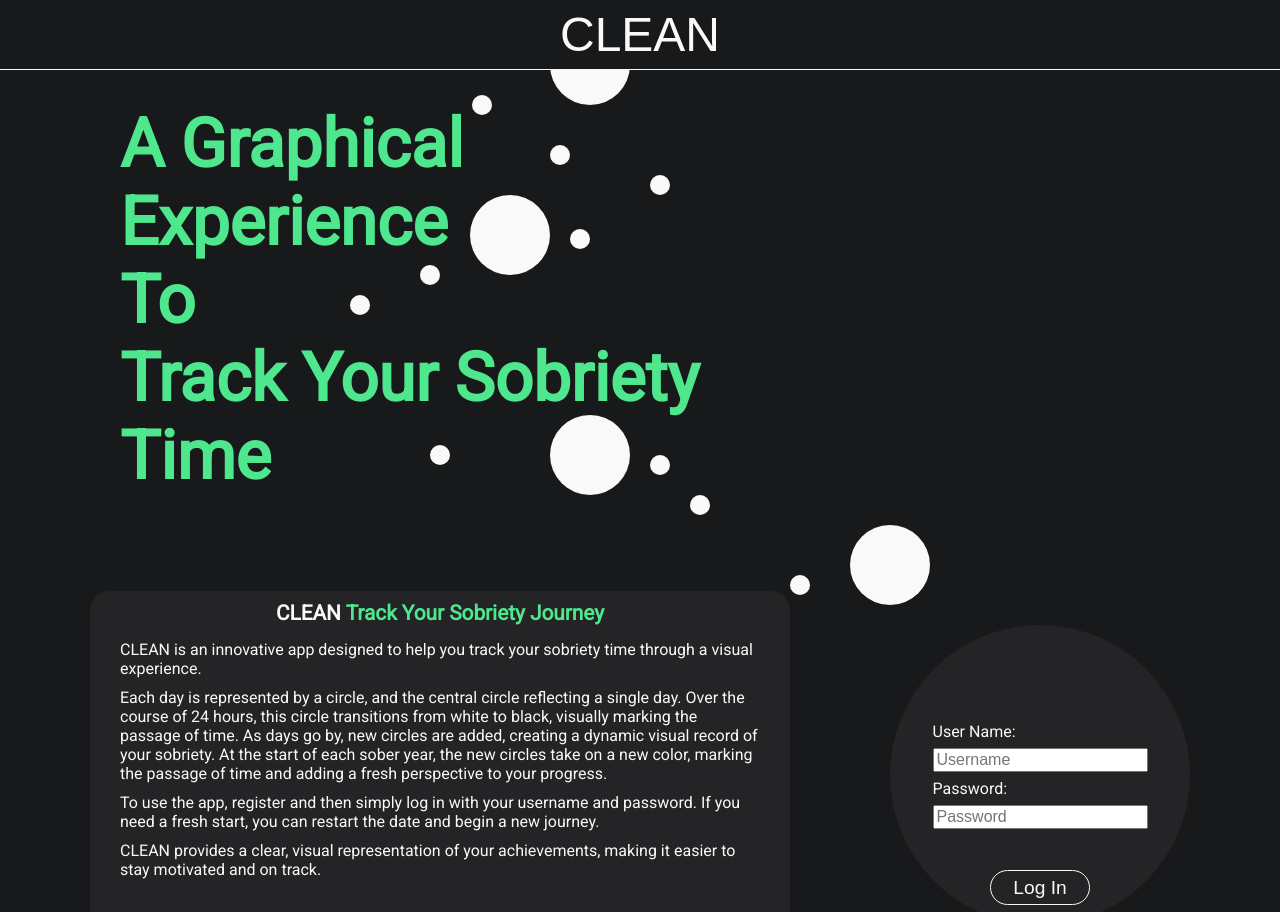
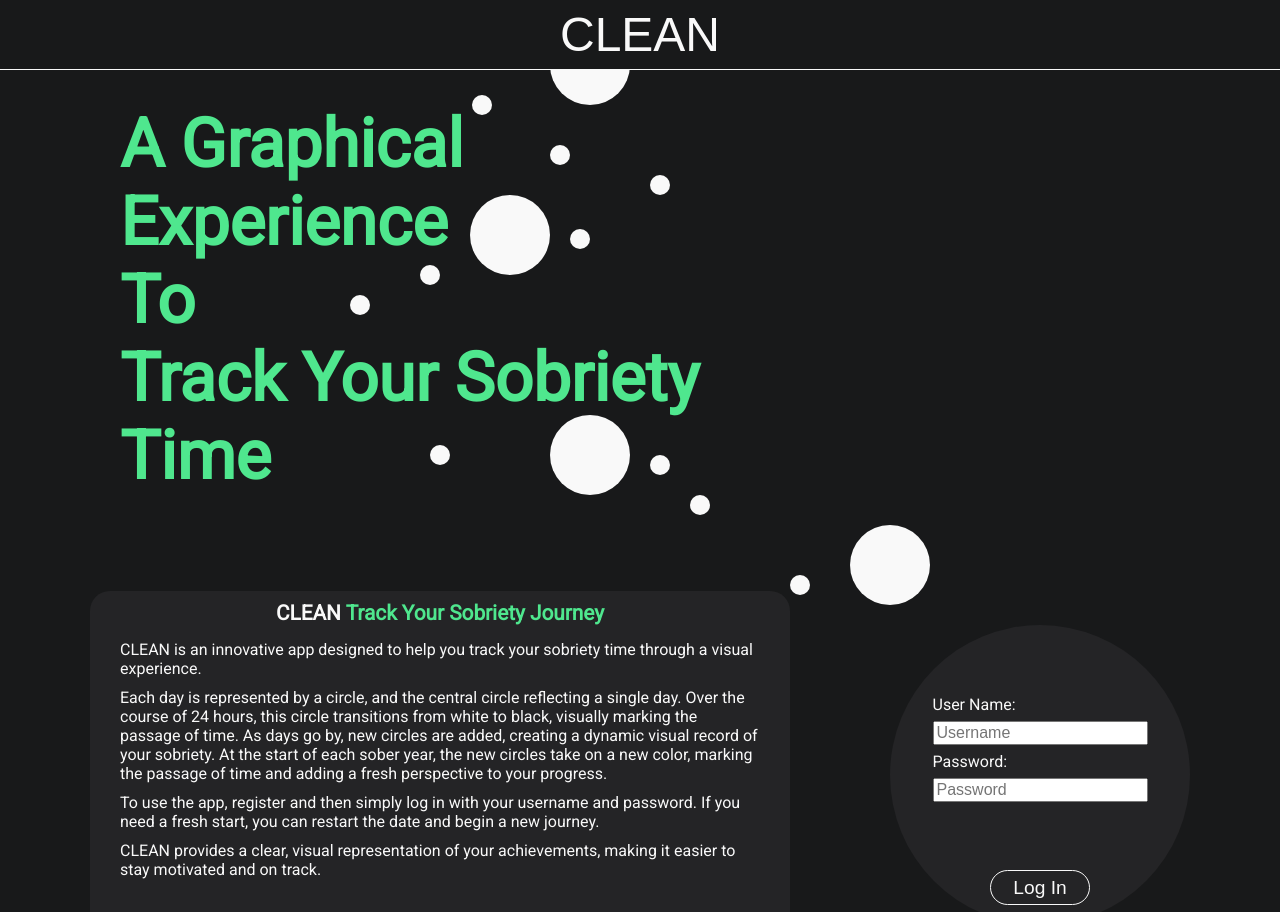
Before and after one commit to Wallenborg/clean, a Next.js app: page / in a window 1280 px wide. Shown: the top 912 px of the page. Built offline with nearby package versions, Linux system fonts and the light colour scheme; no server answers; a web font is replaced by a local one.

Commit message:
change styling on login form

```diff
--- a/components/login-form/LoginForm.css
+++ b/components/login-form/LoginForm.css
@@ -20,10 +20,11 @@
   border-radius: 50%;
   /* border: 2px solid var(--clr-accent-2); */
   background-color: var(--clr-bg-1);
+  padding-top: 70px;
   /* box-shadow: 3px 3px 6px rgba(0, 0, 0, 0.672); */
   display: flex;
   flex-direction: column;
-  justify-content: center;
+  justify-content: flex-start;
   align-items: center;
 }
 
```
